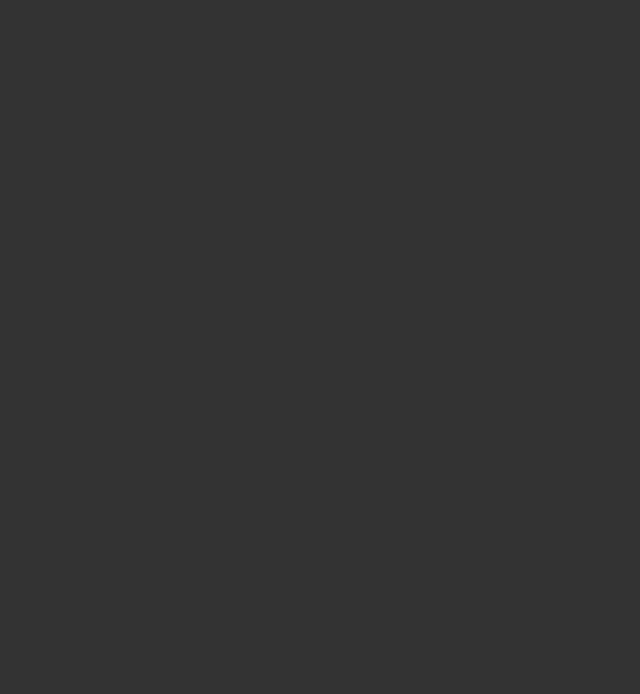
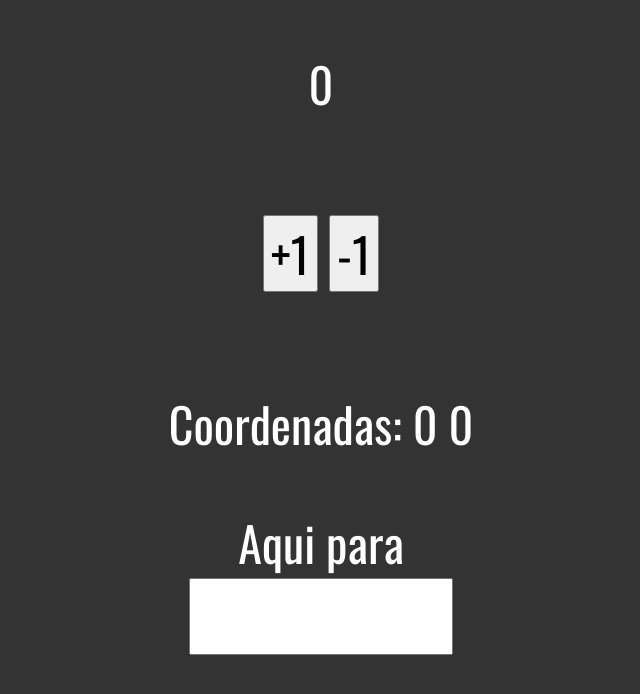
Before and after one commit to leleoveiga/aprendendo-javascript, a website: page vue/exercicios/eventos.html in a window 1280 px wide. Shown: the whole page, without its empty margins (319-959 px from the left). Drawn offline with Linux system fonts and the light colour scheme.

Commit message:
eventos em vue

```diff
--- a/vue/exercicios/css/estilo.css
+++ b/vue/exercicios/css/estilo.css
@@ -16,6 +16,18 @@ body {
 	background-color: #0d262d;
 	color: #fff;
 	height: 100%;
+}
+
+input {
+	max-width: 20%;
+}
+
+.divBody {
+	display: flex;
+	align-items: center;
+	flex-direction: column;
+	min-height: 100%;
+	min-width: 100%;
 }
 
 .conteudo {
--- a/vue/exercicios/eventos.html
+++ b/vue/exercicios/eventos.html
@@ -1,15 +1,49 @@
 <!DOCTYPE html>
 <html>
 	<head>
-    <meta charset="UTF-8">
+		<meta charset="UTF-8" />
 		<title>Eventos</title>
-    <link rel="stylesheet" href="/css/estilo.css">
-    <script src="/js/vue.min.js"></script>
+		<link rel="stylesheet" href="css/estilo.css" />
+		<script src="js/vue.min.js"></script>
 	</head>
 	<body class="exercicio">
-
+		<div id="app" class="divBody" @mousemove="atualizaPosicao">
+			<p>{{ contador }}</p>
+			<p>
+				<button v-on:click="add">+1</button>
+				<button v-on:click="sub">-1</button>
+			</p>
+			<p>Coordenadas: {{ x }} {{ y }}</p>
+			<div @mousemove="stop">Aqui para</div>
+			<input type="text" @keyup.enter="alerta" />
+		</div>
 		<script>
-        // ...
+			new Vue({
+				el: "#app",
+				data: {
+					x: 0,
+					y: 0,
+					contador: 0,
+				},
+				methods: {
+					add() {
+						this.contador++;
+					},
+					sub() {
+						this.contador--;
+					},
+					atualizaPosicao(e) {
+						this.x = e.clientX;
+						this.y = e.clientY;
+					},
+					stop(e) {
+						e.stopPropagation();
+					},
+					alerta() {
+						alert("dá enter n bixo");
+					},
+				},
+			});
 		</script>
 	</body>
 </html>
```
Lines whose indentation alone changed are shown as unchanged.
